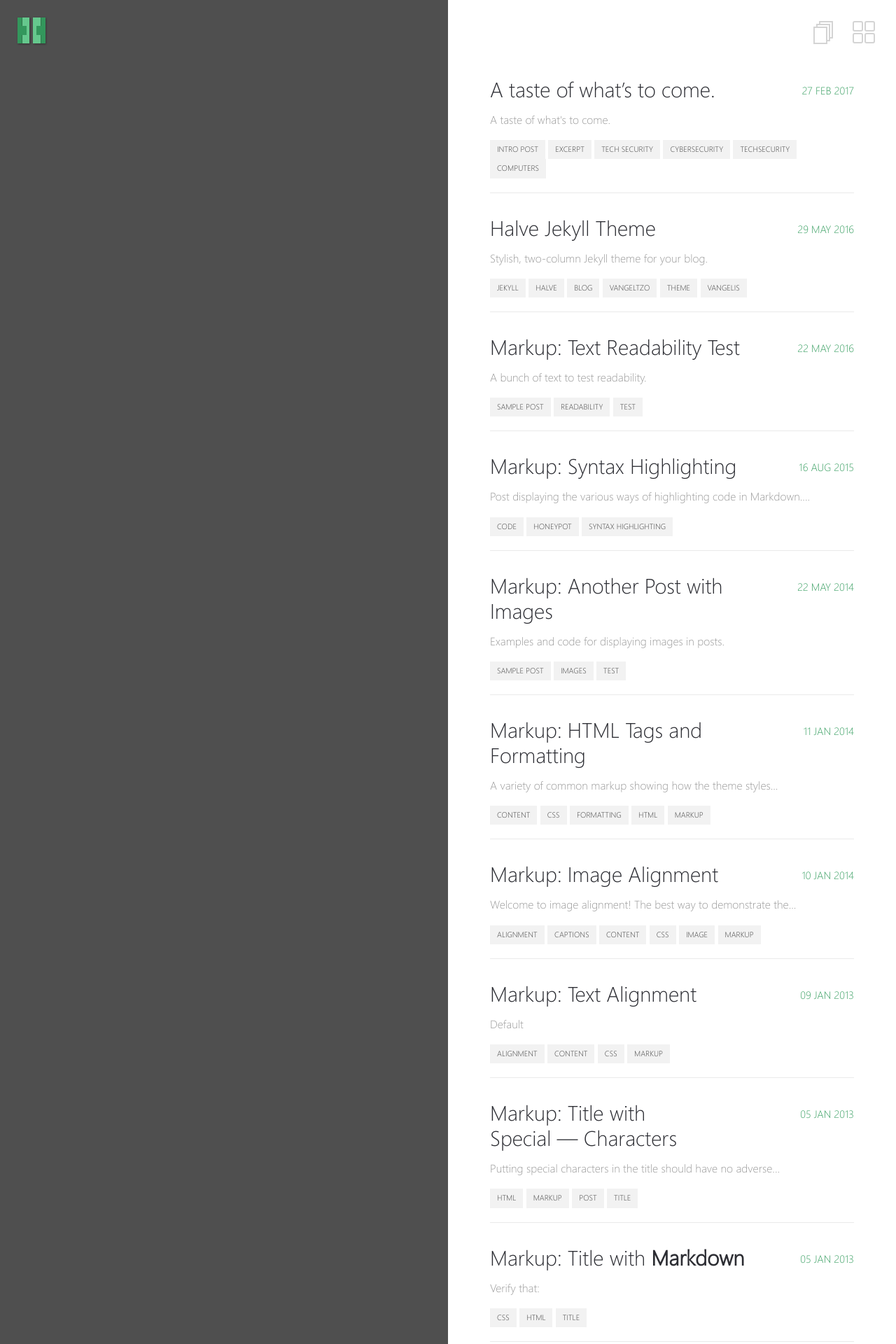
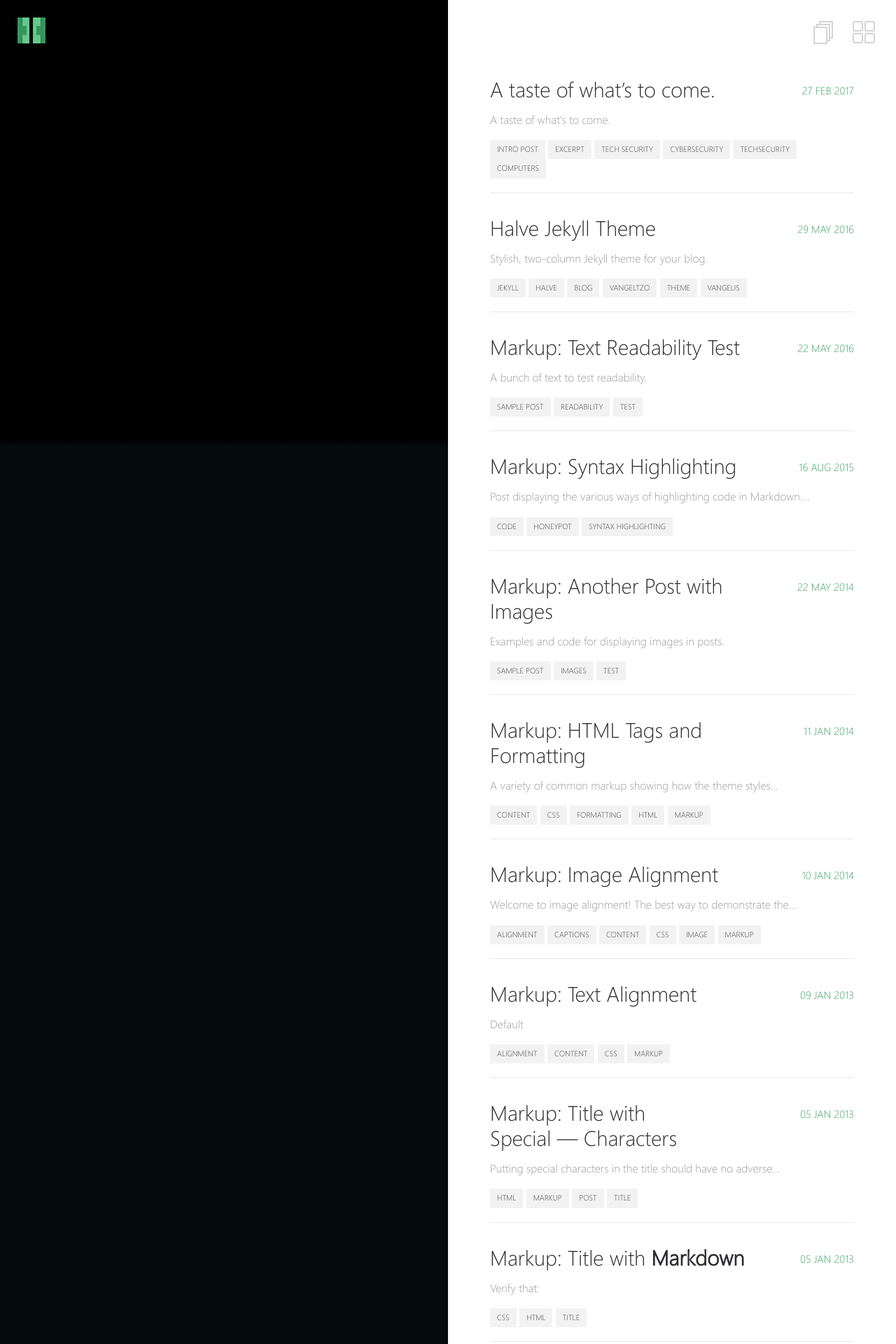
Before and after one commit to nezmustafa123/blog, a Jekyll site: the page built from _pages/posts.md, in a window 1280 px wide. Shown: the top 1920 px of the page at 70% size. Built offline with Jekyll 4.4.1, drawn with Linux system fonts in a browser that asks for light colours.

Commit message:
another gif

```diff
--- a/_config.yml
+++ b/_config.yml
@@ -9,7 +9,7 @@ locale: en_US
 # Left Block Images
 background:
   homepage: images/home.png                           # this image will be shown on homepage's left block
-  post-list: images/matrix2.gif            # this image will be shown on post list page
+  post-list: images/hereweare.gif            # this image will be shown on post list page
   default-post: images/unsplash-gallery-image-3.jpg   # this image will be shown when post's front matter doesn't specify any image
 
 # Jekyll
```
Also changed, not shown: images/hereweare.gif (added).
